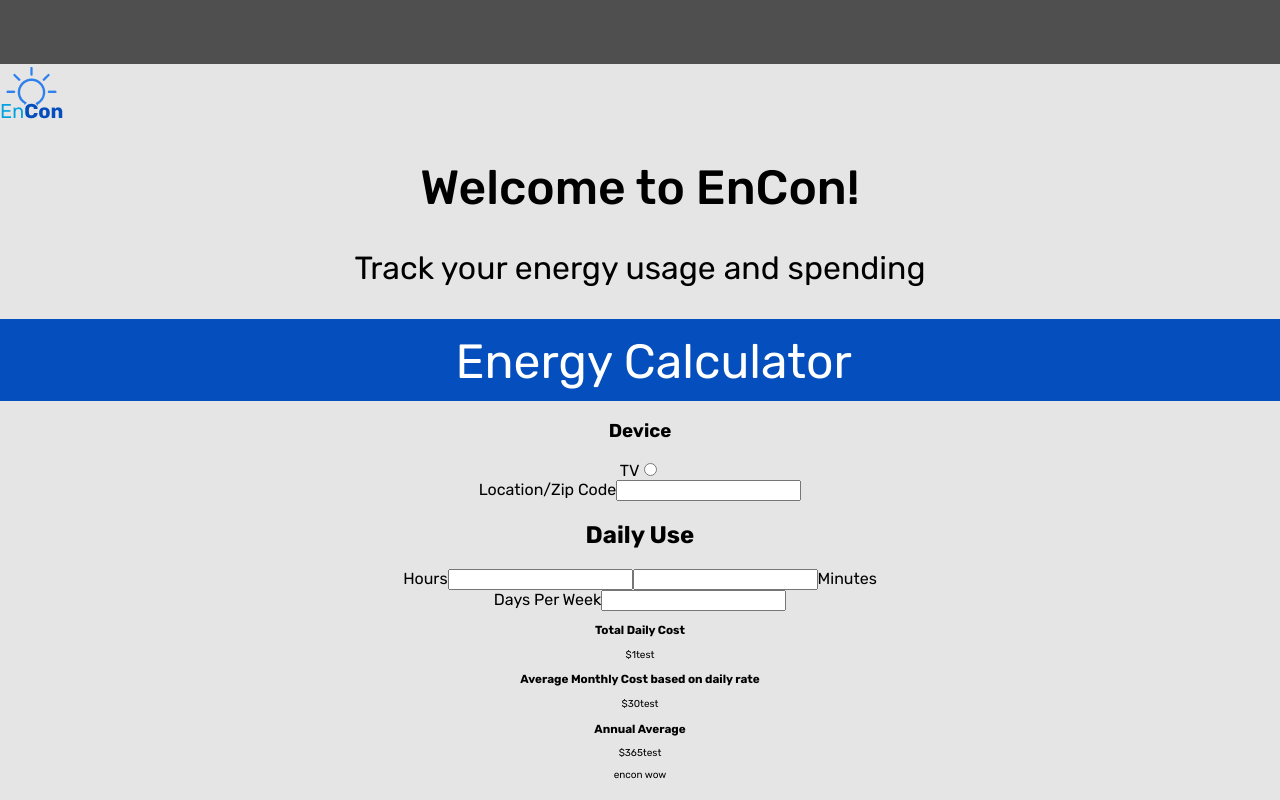
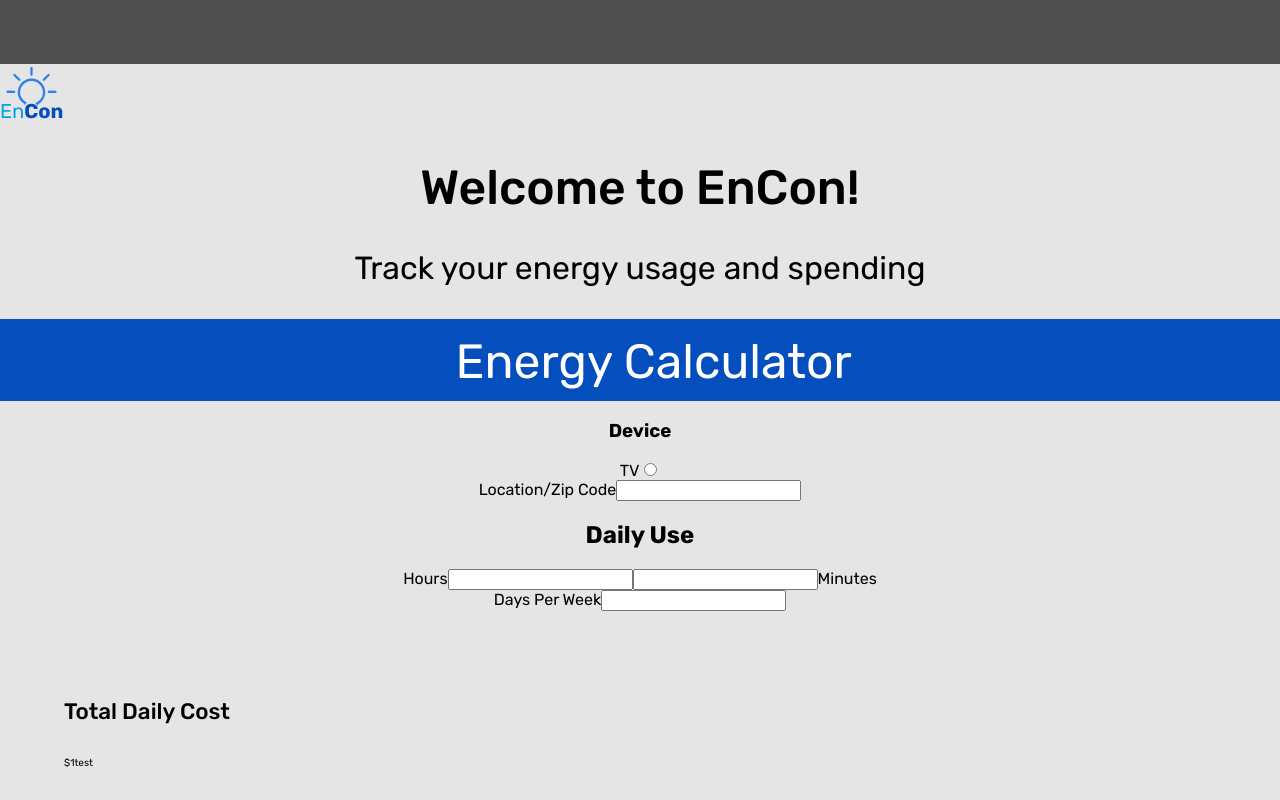
Before and after one commit to BloomTech-Labs/Encon-fe, a React (Create React App) app in the folder encon/: page / in a window 1280 px wide. Shown: the top 800 px of the page. Built offline with nearby package versions, Linux system fonts and the light colour scheme.

Commit message:
cal output stlyes font size issue

```diff
--- a/encon/src/App.scss
+++ b/encon/src/App.scss
@@ -1,4 +1,4 @@
-@import url('https://fonts.googleapis.com/css2?family=Rubik:ital,wght@0,300;0,400;0,500;0,700;0,900;1,300;1,400;1,500;1,700;1,900&display=swap');
+@import url("https://fonts.googleapis.com/css2?family=Rubik:ital,wght@0,300;0,400;0,500;0,700;0,900;1,300;1,400;1,500;1,700;1,900&display=swap");
 
 * {
   box-sizing: border-box;
@@ -9,14 +9,14 @@
 body {
   font-size: 62.5%;
   margin: 0;
-	font-family: 'Rubik', sans-serif;
+  font-family: "Rubik", sans-serif;
   -webkit-font-smoothing: antialiased;
   -moz-osx-font-smoothing: grayscale;
   background: #e5e5e5;
 }
 
 code {
-	font-family: source-code-pro, Menlo, Monaco, Consolas, 'Courier New',
+  font-family: source-code-pro, Menlo, Monaco, Consolas, "Courier New",
     monospace;
 }
 
--- a/encon/src/components/Calculator.js
+++ b/encon/src/components/Calculator.js
@@ -1,5 +1,5 @@
 import React from "react";
-import "../components/Calculator.scss";
+import "../styles/Calculator.scss";
 export const Calculator = () => {
   return (
     <div>
--- a/encon/src/components/Calculator.scss
+++ /dev/null
@@ -1,7 +0,0 @@
-.calculator {
-  display: flex;
-  font-size: 1rem;
-  flex-direction: column;
-  align-items: center;
-  justify-content: space-evenly;
-}
--- /dev/null
+++ b/encon/src/styles/Calculator.scss
@@ -0,0 +1,21 @@
+.calculator {
+  display: flex;
+  font-size: 1rem;
+  flex-direction: column;
+  align-items: center;
+  justify-content: space-evenly;
+}
+
+.calc-output {
+  display: flex;
+  flex-direction: column;
+  align-items: flex-start;
+  margin: 5%;
+
+  h3 {
+    font-style: normal;
+    font-weight: 500;
+    font-size: 1.4rem;
+    line-height: 1.7rem;
+  }
+}
```
Lines whose indentation alone changed are shown as unchanged.
